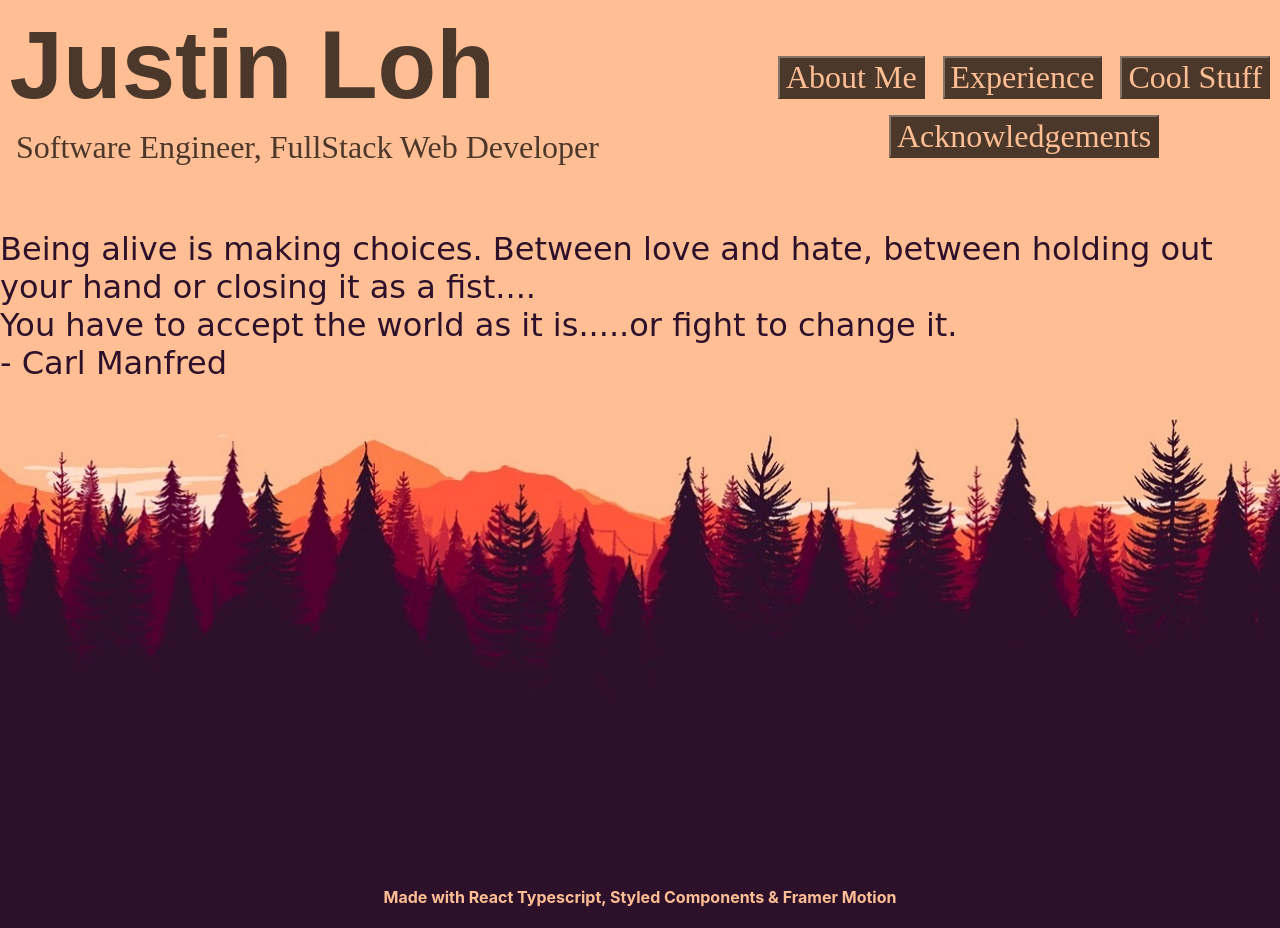
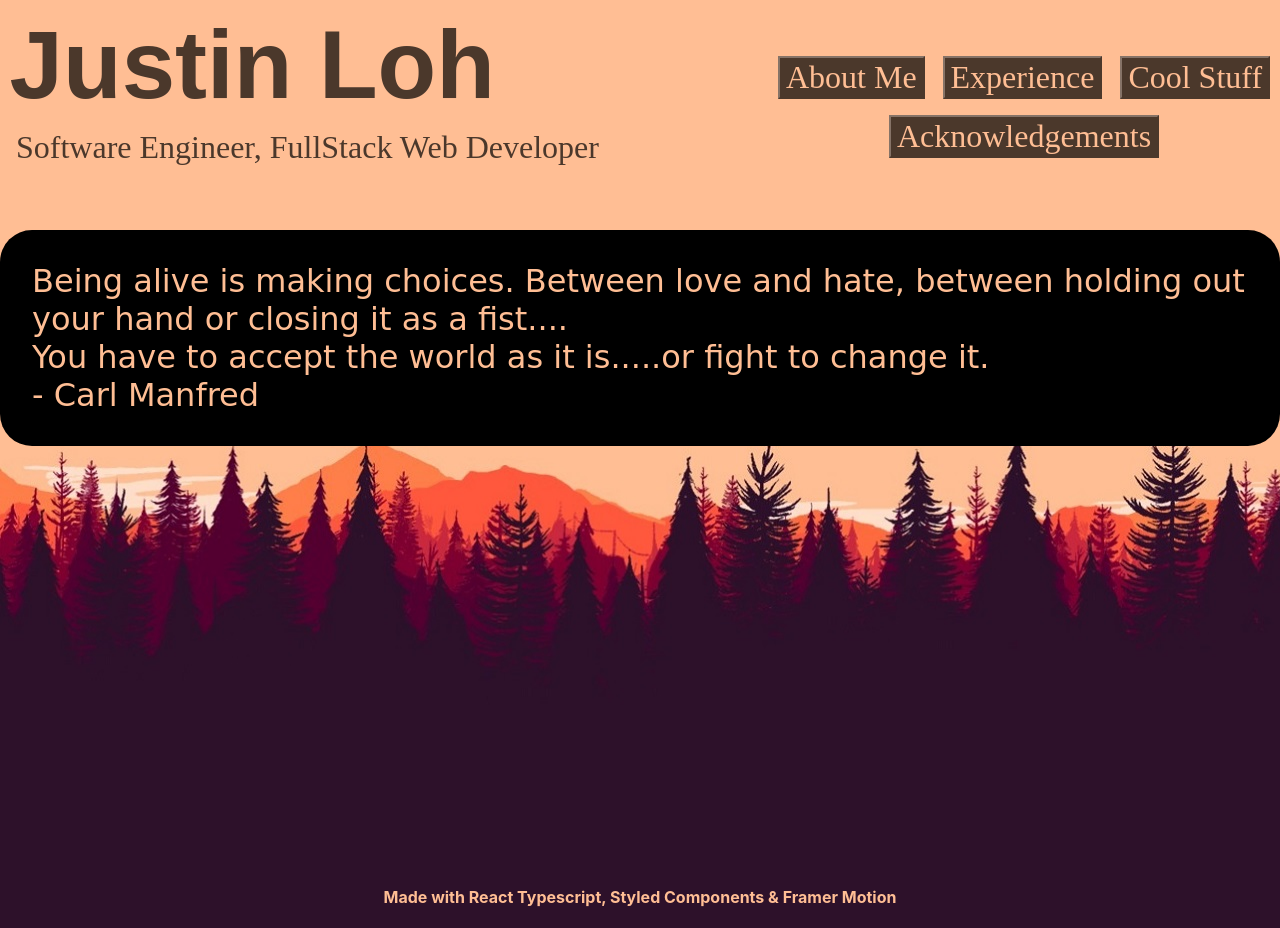
Before and after one commit to JustinLohKingWei/LohKingWayTooGood, a React (Create React App) app: page / in a window 1280 px wide. Built offline with nearby package versions, Linux system fonts and the light colour scheme.

Commit message:
Changed Title Quote Styling

```diff
--- a/src/components/pages/Home.tsx
+++ b/src/components/pages/Home.tsx
@@ -27,8 +27,11 @@ const Welcome = styled.div`
   display: flex;
   font-size: xx-large;
   font-family: 'Comic Sans MS';
-  color: #2d112a;
+  color: #ffbe94;
   margin-top: 2em;
+  background-color: black ;
+  border-radius: 1em ;
+  padding: 1em; ;
 `;
 
 const initialWelcome = { opacity: 0.2, y: 50 };
```
